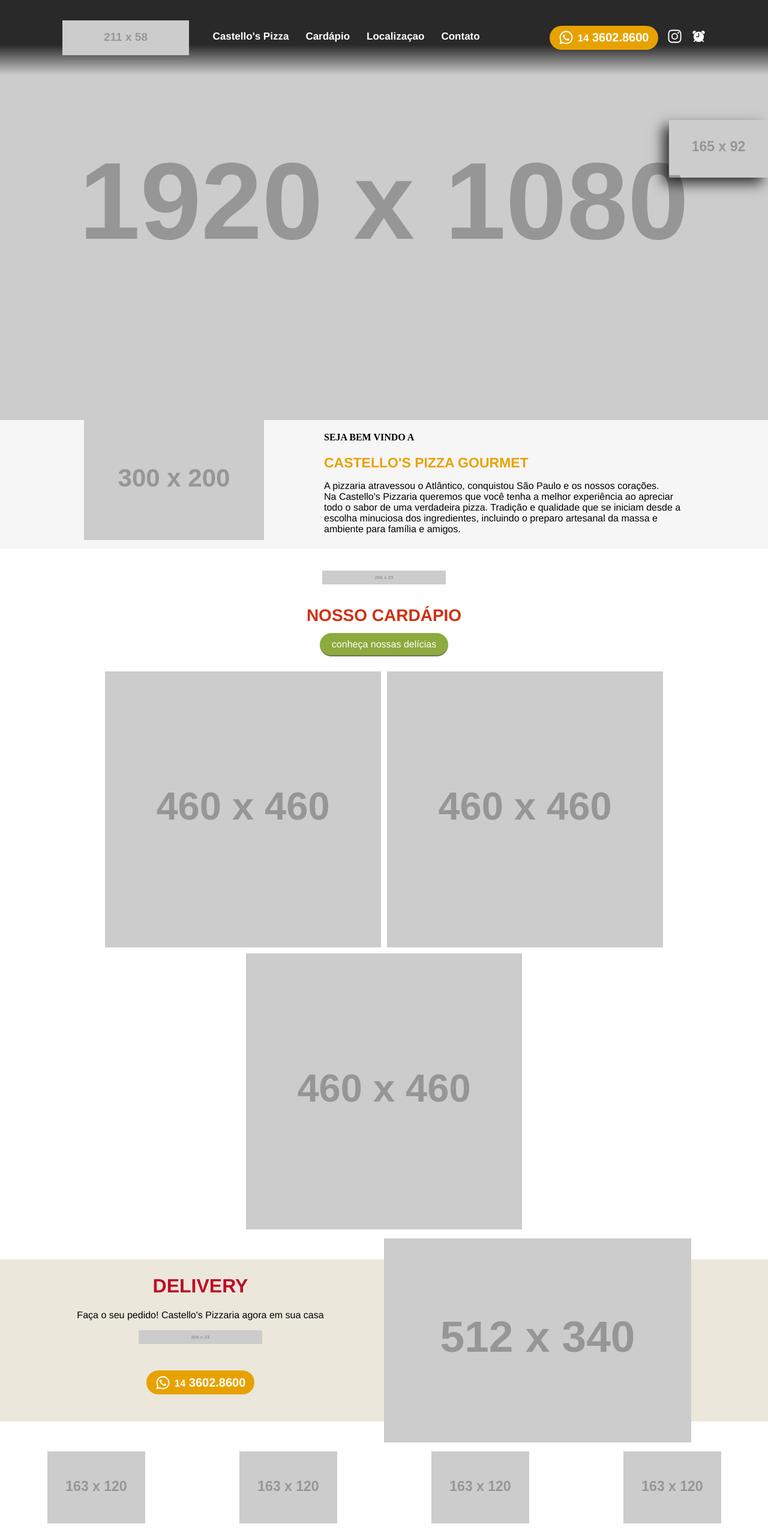
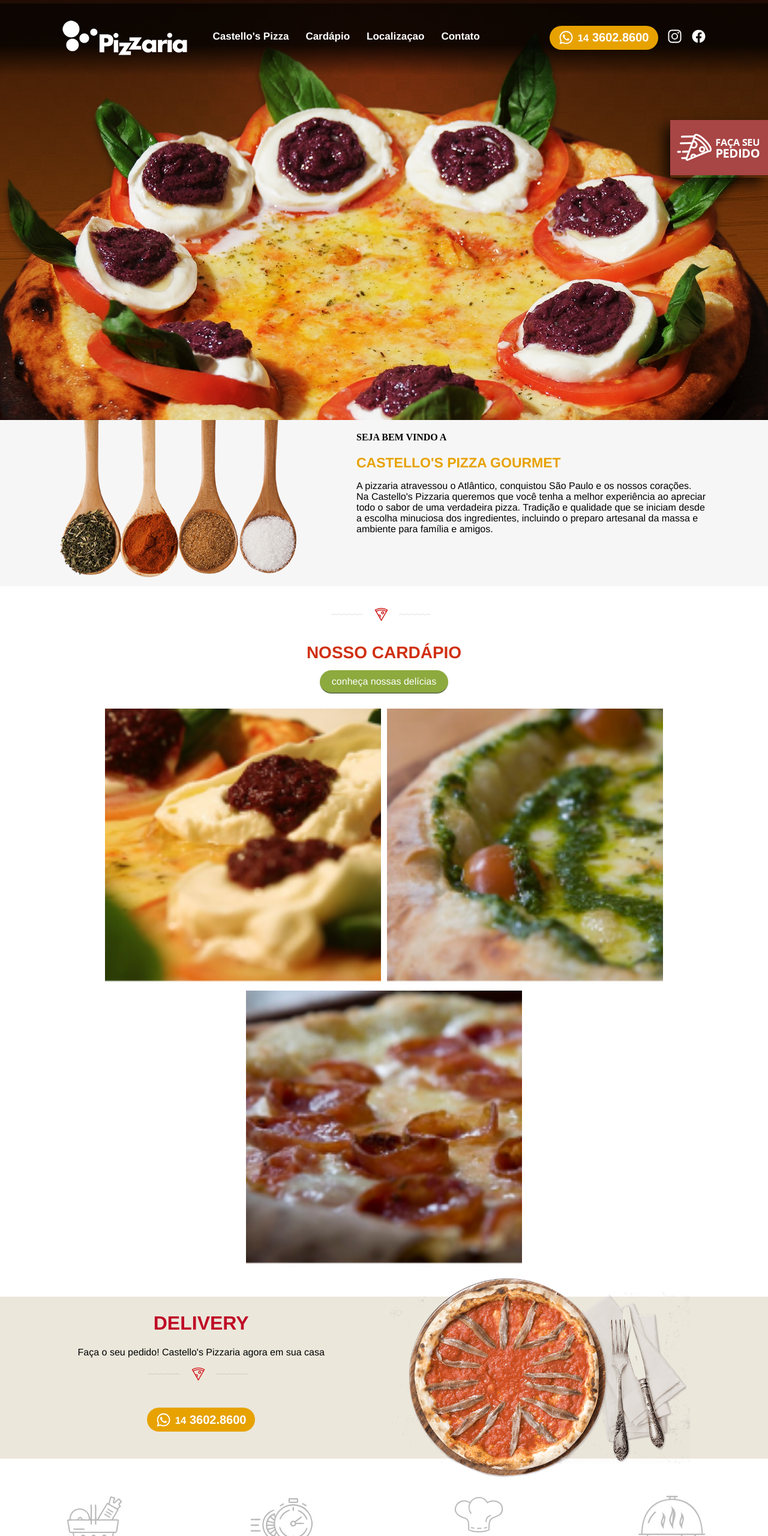
Before and after one commit to JoaoFCosta/modeloAula, a plain HTML site: page index.html in a window 1280 px wide. Shown: the top 2560 px of the page at 60% size. Drawn offline with nearby package versions, Linux system fonts and the light colour scheme; placeholder pictures from the web are drawn by us.

Commit message:
Add images

```diff
--- a/css/style.css
+++ b/css/style.css
@@ -13,7 +13,7 @@ body {
 }
 
 .bgfundo {
-  background: url(https://placehold.co/1920x1080) no-repeat center/cover;
+  background: url(/img/banner.jpg) no-repeat center/cover;
   /*
        background-color: blue;
        background-image: url(https://placehold.co/1920x1080);
@@ -333,7 +333,7 @@ footer #dados {
 }
 
 footer #dados:first-child {
-  margin-left: 16%;
+  margin-left: 14.4%;
 }
 
 #copyright {
--- a/index.html
+++ b/index.html
@@ -13,7 +13,7 @@
       <header>
         <div class="container site-header-main">
           <nav id="site-navigation" class="main-navigation">
-            <img src="https://placehold.co/211x58" alt="" height="58px" />
+            <img src="./img/logo.png" alt="" />
             <!-- ul>li*4>a -->
             <ul id="menu-principal" class="primary-menu">
               <li><a href="">Castello's Pizza</a></li>
@@ -38,7 +38,7 @@
               <ion-icon name="logo-instagram"></ion-icon>
             </a>
             <a href="" class="Zap">
-              <ion-icon name="alarm"></ion-icon>
+              <ion-icon name="logo-facebook"></ion-icon>
             </a>
           </div>
         </div>
@@ -46,11 +46,11 @@
 
       <main>
         <a href="https://ifood.com.br" class="iFood" target="_blank">
-          <img src="https://placehold.co/165x92" alt="" />
+          <img src="./img/ifood.png" alt="" height="92px" />
         </a>
 
         <div id="BoasVindas">
-          <img src="https://placehold.co/300x200" alt="" />
+          <img src="./img/colheres.png" alt="" />
           <div id="TextoBoasVindas">
             <h4>seja bem vindo a</h4>
             <h3>CASTELLO'S PIZZA GOURMET</h3>
@@ -67,14 +67,14 @@
         </div>
 
         <div id="Cardapio">
-          <img src="https://placehold.co/206x23" alt="" />
+          <img src="./img/separator.png" alt="" />
           <h2>nosso cardápio</h2>
           <p><a href="" class="btnCardapio">conheça nossas delícias</a></p>
           <!-- div>img*4 -->
           <div id="PromoPizzas">
-            <img src="https://placehold.co/460x460" alt="" />
-            <img src="https://placehold.co/460x460" alt="" />
-            <img src="https://placehold.co/460x460" alt="" />
+            <img src="./img/silider001-150x150.png" alt="" height="460px" />
+            <img src="./img/sillder02-150x150.png" alt="" height="460px" />
+            <img src="./img/sillder03-Cópia-150x150.png" alt="" height="460px" />
           </div>
         </div>
 
@@ -82,7 +82,7 @@
           <div>
             <h1>delivery</h1>
             <p>Faça o seu pedido! Castello's Pizzaria agora em sua casa</p>
-            <img src="https://placehold.co/206x23" alt="" />
+            <img src="./img/separator.png" alt="" />
             <div class="sec-menu">
               <a
                 href="https://api.whatsapp.com/send?phone=551436028600&text=Gostaria de fazer um pedido."
@@ -96,27 +96,27 @@
               </a>
             </div>
           </div>
-          <img src="https://placehold.co/512x340" alt="" />
+          <img src="./img/pizzzames.png" alt="" height="340px"/>
         </div>
 
         <div id="Icone">
           <div class="itens">
-            <img src="https://placehold.co/163x120" alt="" />
+            <img src="./img/icon0001.jpg" alt="" />
             <p>Ingredientes frescos e de altíssima qualidade.</p>
           </div>
           <div class="itens">
-            <img src="https://placehold.co/163x120" alt="" />
+            <img src="./img/icon0002.jpg" alt="" />
             <p>Levar até sua mesa refeições deliciosas e com rapidez.</p>
           </div>
           <div class="itens">
-            <img src="https://placehold.co/163x120" alt="" />
+            <img src="./img/icon0004.jpg" alt="" />
             <p>
               Paixão em compartilhar a experiência e tradição italiana em
               encantar com o paladar.
             </p>
           </div>
           <div class="itens">
-            <img src="https://placehold.co/163x120" alt="" />
+            <img src="./img/icon0005.jpg" alt="" />
             <p>
               Atendimento de qualidade para tornar a sua experiência
               inesquecível.
@@ -166,7 +166,7 @@
       <footer>
         <div id="dados">
           <div>
-            <img src="https://placehold.co/182x50" alt="" />
+            <img src="./img/logo.png" alt="" />
             <h3>Conheça também:</h3>
             <!-- inserir os ícones referentes ao local desejado -->
           </div>
```
